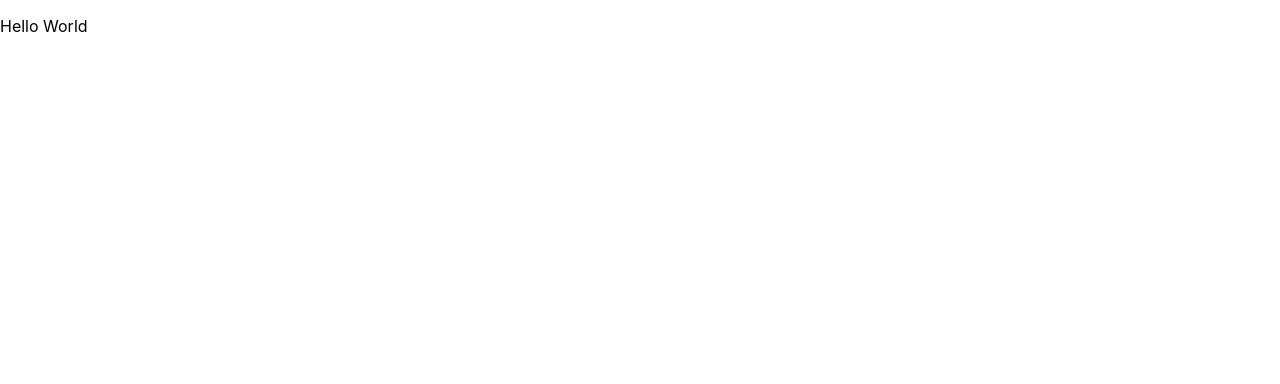
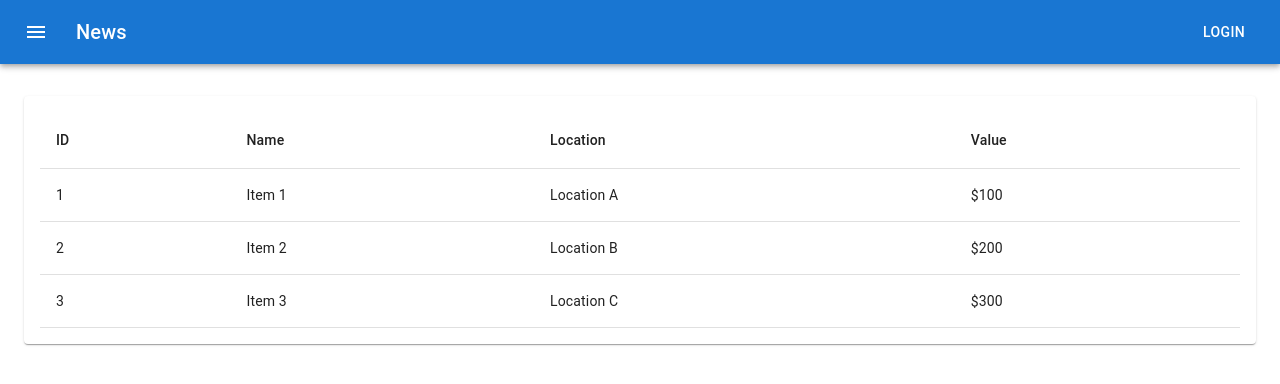
Before and after one commit to sean698/collectly-fe, a React (Create React App) app: page / in a window 1280 px wide. Shown: the top 384 px of the page. Built offline with nearby package versions, Linux system fonts and the light colour scheme; no server answers.

Commit message:
add mst and toolbar

```diff
--- a/package.json
+++ b/package.json
@@ -5,16 +5,17 @@
   "dependencies": {
     "@emotion/react": "^11.14.0",
     "@emotion/styled": "^11.14.0",
+    "@mui/icons-material": "^6.1.10",
     "@mui/material": "^6.1.10",
     "axios": "^1.7.9",
     "clsx": "^2.1.1",
-    "cra-template": "1.2.0",
     "mobx": "^6.13.5",
     "mobx-react-lite": "^4.0.7",
     "mobx-state-tree": "^7.0.0",
     "react": "^18.0.0",
     "react-dom": "^18.0.0",
-    "react-scripts": "^5.0.1"
+    "react-scripts": "^5.0.1",
+    "url": "^0.11.4"
   },
   "scripts": {
     "start": "react-scripts start",
--- a/src/App.js
+++ b/src/App.js
@@ -1,14 +1,14 @@
-// import logo from "./logo.svg";
 import "App.css";
 import { Provider } from "hooks/useMst";
 import { rootStore } from "mst/rootstore";
-
-import Header from "components/Header";
+import Toolbar from "components/Toolbar";
+import MainContent from "components/MainContent";
 
 function App() {
   return (
     <Provider value={rootStore.create()}>
-      <Header />
+      <Toolbar />
+      <MainContent />
     </Provider>
   );
 }
--- /dev/null
+++ b/src/api/constants.js
@@ -0,0 +1,4 @@
+export const SERVER_MAP = {
+  TREASURE_FINDER:
+    "us-central1-treasure-finder-62cd0.cloudfunctions.net/treasure-finder-be",
+};
--- /dev/null
+++ b/src/api/sources.js
@@ -0,0 +1,12 @@
+import axios from "axios";
+import { createUrl } from "api/url";
+import { SERVER_MAP } from "api/constants";
+
+export const getRentalListings = async () => {
+  const source = SERVER_MAP.TREASURE_FINDER;
+  const route = "/rentListings";
+  const url = createUrl(source, route);
+  console.log(url);
+  const response = await axios.get(url);
+  return response.data;
+};
--- /dev/null
+++ b/src/api/url.js
@@ -0,0 +1,16 @@
+import url from "url";
+
+const formatQuery = (query) => {
+  if (!query) {
+    return {};
+  }
+  return query;
+};
+
+export const createUrl = (host, route, query) =>
+  url.format({
+    protocol: "https",
+    host: host,
+    pathname: route,
+    query: formatQuery(query),
+  });
--- a/src/components/Header.jsx
+++ /dev/null
@@ -1,11 +0,0 @@
-import { useMst } from "hooks/useMst";
-
-const Header = () => {
-  const rootStore = useMst();
-  console.log(rootStore);
-  return (
-    <p>Hello World</p>
-  );
-};
-
-export default Header;
--- /dev/null
+++ b/src/components/MainContent.jsx
@@ -0,0 +1,53 @@
+import * as React from "react";
+import {
+  Box,
+  Container,
+  Paper,
+  Table,
+  TableBody,
+  TableCell,
+  TableContainer,
+  TableHead,
+  TableRow,
+} from "@mui/material";
+
+export default function MainContent() {
+  // Sample data - replace with actual data source
+  const rows = [
+    { id: 1, name: "Item 1", location: "Location A", value: "$100" },
+    { id: 2, name: "Item 2", location: "Location B", value: "$200" },
+    { id: 3, name: "Item 3", location: "Location C", value: "$300" },
+  ];
+
+  return (
+    // <Container maxWidth="lg">
+    <Container maxWidth={false}>
+      <Box sx={{ mt: 4, mb: 4 }}>
+        <Paper sx={{ p: 2 }}>
+          <TableContainer>
+            <Table>
+              <TableHead>
+                <TableRow>
+                  <TableCell>ID</TableCell>
+                  <TableCell>Name</TableCell>
+                  <TableCell>Location</TableCell>
+                  <TableCell>Value</TableCell>
+                </TableRow>
+              </TableHead>
+              <TableBody>
+                {rows.map((row) => (
+                  <TableRow key={row.id}>
+                    <TableCell>{row.id}</TableCell>
+                    <TableCell>{row.name}</TableCell>
+                    <TableCell>{row.location}</TableCell>
+                    <TableCell>{row.value}</TableCell>
+                  </TableRow>
+                ))}
+              </TableBody>
+            </Table>
+          </TableContainer>
+        </Paper>
+      </Box>
+    </Container>
+  );
+}
--- /dev/null
+++ b/src/components/Toolbar.jsx
@@ -0,0 +1,34 @@
+import * as React from "react";
+import {
+  AppBar,
+  Box,
+  Toolbar as MuiToolbar,
+  Typography,
+  Button,
+  IconButton,
+} from "@mui/material";
+import { Menu as MenuIcon } from "@mui/icons-material";
+
+export default function Toolbar() {
+  return (
+    <Box sx={{ flexGrow: 1 }}>
+      <AppBar position="static">
+        <MuiToolbar>
+          <IconButton
+            size="large"
+            edge="start"
+            color="inherit"
+            aria-label="menu"
+            sx={{ mr: 2 }}
+          >
+            <MenuIcon />
+          </IconButton>
+          <Typography variant="h6" component="div" sx={{ flexGrow: 1 }}>
+            News
+          </Typography>
+          <Button color="inherit">Login</Button>
+        </MuiToolbar>
+      </AppBar>
+    </Box>
+  );
+}
--- /dev/null
+++ b/src/mst/rentalListing.js
@@ -0,0 +1,15 @@
+import { types } from "mobx-state-tree";
+
+const { string, optional, number, model, identifier } = types;
+
+export const RentalListing = model({
+  id: identifier,
+  title: string,
+  location: string,
+  url: string,
+  price: number,
+  source: string,
+  imageUrl: optional(string, ""),
+})
+  .actions((self) => ({}))
+  .views((self) => ({}));
--- /dev/null
+++ b/src/mst/rentalStore.js
@@ -0,0 +1,18 @@
+import { types, flow } from "mobx-state-tree";
+import { RentalListing } from "./rentalListing";
+import { getRentalListings } from "api/sources";
+
+const { array, model, optional } = types;
+
+export const RentalStore = model({
+  vanpeople: optional(array(RentalListing), []),
+  craigslist: optional(array(RentalListing), []),
+})
+  .actions((self) => ({
+    fetchListings: flow(function* () {
+      const listings = yield getRentalListings();
+      console.log(listings);
+      self.isAppInitialized = true;
+    }),
+  }))
+  .views((self) => ({}));
--- a/src/mst/rootstore.js
+++ b/src/mst/rootstore.js
@@ -1,13 +1,25 @@
-import { types } from "mobx-state-tree";
+import { types, flow } from "mobx-state-tree";
+import { RentalStore } from "mst/rentalStore";
 
-const { string, optional } = types;
+const { string, optional, boolean } = types;
 
 export const rootStore = types
   .model({
-    userEmail: optional(string, ''),
+    userEmail: optional(string, ""),
+    isAppInitialized: optional(boolean, false),
+    rentalStore: optional(RentalStore, {}),
   })
   .actions((self) => ({
-    // Define actions to modify the store here
+    afterCreate: flow(function* () {
+      yield self.initializeApp();
+    }),
+    initializeApp: flow(function* () {
+      try {
+        yield self.rentalStore.fetchListings();
+      } catch (error) {
+        console.error("Failed to initialize:", error);
+      }
+    }),
   }))
   .views((self) => ({
     // Define computed values and views here
```
Also changed, not shown: 1 other file (tests, documents, lock files or other folders).
